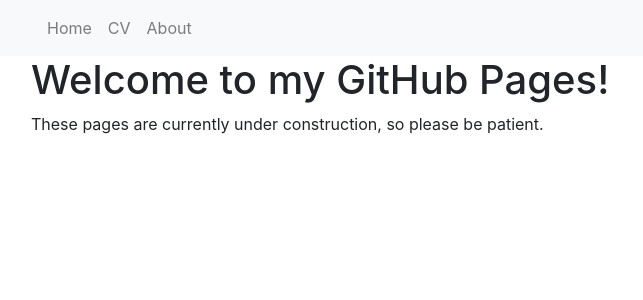
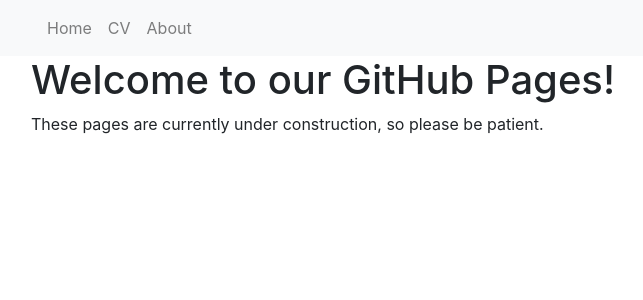
Before and after one commit to jussijokinen/jussijokinen.github.io, a Jekyll site: the page built from index.html, in a window 1280 px wide. Shown: the top 300 px of the page, without its empty margins (54-697 px from the left). Built offline with Jekyll 4.4.1, drawn with Linux system fonts in a browser that asks for light colours.

Commit message:
Update index.html
Updated the homepage.

```diff
--- a/index.html
+++ b/index.html
@@ -4,7 +4,7 @@ title: Infected-design's GitHub Pages
 ---
 
 <article class="">
-	<h1>Welcome to my GitHub Pages!</h1>
+	<h1>Welcome to our GitHub Pages!</h1>
 
 	<p>These pages are currently under construction, so please be patient. </p>
 </article>
```
